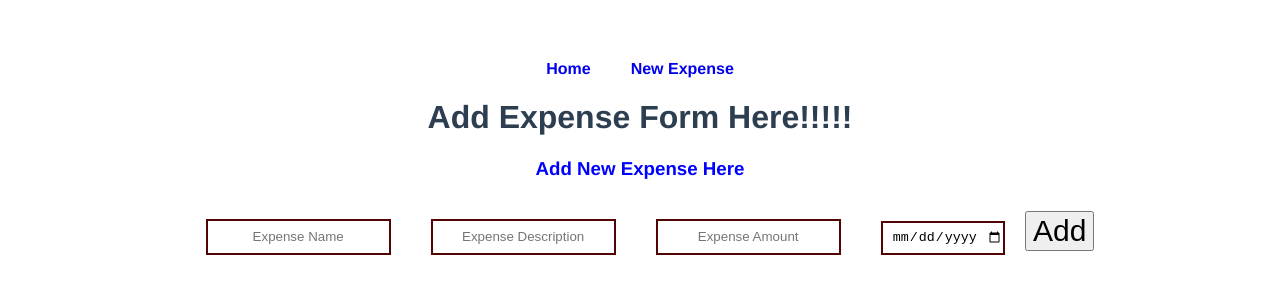
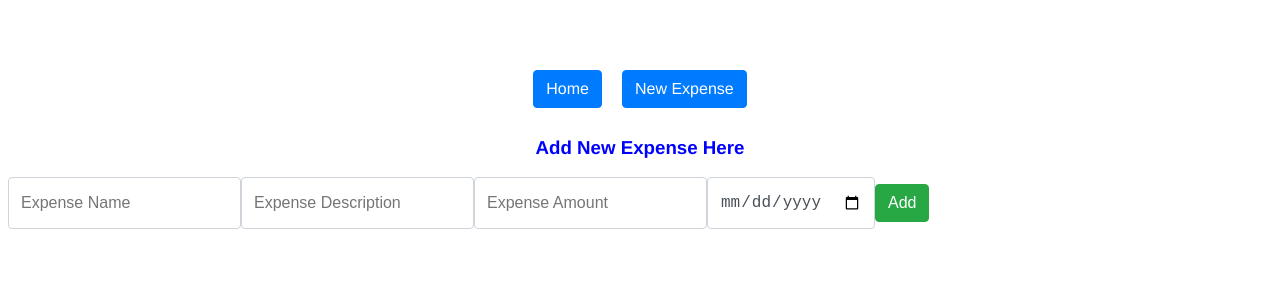
Before and after one commit to beezay/Expense-Tracker, a Vue app in the folder client/: page /add in a window 1280 px wide. Shown: the top 300 px of the page. Built offline with nearby package versions, Linux system fonts and the light colour scheme.

Commit message:
Bootstrap applied

```diff
--- a/client/src/App.vue
+++ b/client/src/App.vue
@@ -1,7 +1,7 @@
 <template>
   <div id="app">
-    <router-link to="/" class="link">Home</router-link>
-    <router-link to="/add" class="link">New Expense</router-link>
+    <router-link to="/" class="link btn btn-primary">Home</router-link>
+    <router-link to="/add" class="link btn btn-primary">New Expense</router-link>
 
     <!-- <img alt="Vue logo" src="./assets/logo.png"> -->
     <router-view />
@@ -26,8 +26,39 @@ export default {
   margin-top: 60px;
 }
 .link{
+  margin: 10px;
   padding:20px;
   text-decoration: none;
   font-weight: 800;
 }
+/**Button ***/
+.btn {
+  display: inline-block;
+  font-weight: 400;
+  color: #212529;
+  text-align: center;
+  vertical-align: middle;
+  -webkit-user-select: none;
+  -moz-user-select: none;
+  -ms-user-select: none;
+  user-select: none;
+  background-color: transparent;
+  border: 1px solid transparent;
+  padding: 0.375rem 0.75rem;
+  font-size: 1rem;
+  line-height: 1.5;
+  border-radius: 0.25rem;
+  transition: color 0.15s ease-in-out, background-color 0.15s ease-in-out, border-color 0.15s ease-in-out, box-shadow 0.15s ease-in-out;
+}
+.btn-primary {
+  color: #fff;
+  background-color: #007bff;
+  border-color: #007bff;
+}
+
+.btn-primary:hover {
+  color: #fff;
+  background-color: #0069d9;
+  border-color: #0062cc;
+}
 </style>
--- a/client/src/components/AddExpense.vue
+++ b/client/src/components/AddExpense.vue
@@ -1,53 +1,24 @@
 <template>
 <div>
-    <h1>Add Expense Form Here!!!!!</h1>
     <div class="add-expense">
       <h3 class="add-heading">Add New Expense Here</h3>
-      <form @submit.prevent="createExpense" method="POST">
-      <input type="text" id="create-expense" class="input" v-model="expensename" placeholder="Expense Name" required>
-      <input type="text" id="create-expense"  class="input" v-model="expensedescrption" placeholder="Expense Description">
-      <input type="text" id="create-expense" class="input" v-model="expenseamount" placeholder="Expense Amount" required>
-      <input type="date" id="create-expense" class="input" v-model="dateofexpense" placeholder="Expense Date" required>
-      <button type="submit" class="button">Add</button>
+      <form @submit.prevent="createExpense" method="POST" class="form-inline">
+
+    <div class="form-group">
+        <input type="text" id="create-expense" class="form-control" v-model="expensename" placeholder="Expense Name" required>
+    </div>
+    <div class="form-group">
+        <input type="text" id="create-expense"  class="form-control" v-model="expensedescrption" placeholder="Expense Description">
+    </div>
+    <div class="form-group">
+        <input type="text" id="create-expense" class="form-control" v-model="expenseamount" placeholder="Expense Amount" required>
+    </div>
+    <div class="form-group">
+        <input type="date" id="create-expense" class="form-control" v-model="dateofexpense" placeholder="Expense Date" required>
+    </div>
+      <button type="submit" class="btn btn-success">Add</button>
       </form>
     </div>
-    <!--/**
-    <form @submit.prevent="saveContact" method="POST" >
-        <div class="field">
-            <label class="label">First Name</label>
-            <div class="control">
-                <input class="input" type="text" placeholder="First Name" v-model="firstname" required>
-            </div>
-        </div>
-        <div class="field">
-            <label class="label">Last Name</label>
-            <div class="control">
-                <input class="input" type="text" placeholder="Last Name" v-model="lastname" required>
-            </div>
-        </div>
-        <div class="field">
-            <label class="label">Email Address</label>
-            <div class="control">
-                <input class="input" type="email" placeholder="Email Address" v-model="emailaddress" required>
-            </div>
-        </div>
-        <div class="field">
-            <label class="label">Phone Number</label>
-            <div class="control">
-                <input class="input" type="text" placeholder="Phone Number" v-model="phonenumber" required>
-            </div>
-        </div>
-        <div class="field">
-
-            <div class="control">
-                <button type="submit" class="button is-link">Submit</button>
-
-            </div>
-        </div>
-        </form>
-        <a href="/"><button  class="button span is-link">Back</button></a>
-
-    ***/ -->
 </div>
 
 
@@ -109,4 +80,84 @@ input #create-expense{
     align-content: center;
     margin-top:10px;
 }
+/**FORM****/
+.form-inline {
+  display: -ms-flexbox;
+  display: flex;
+  -ms-flex-flow: row wrap;
+  flex-flow: row wrap;
+  -ms-flex-align: center;
+  align-items: center;
+}
+.form-group {
+  margin-bottom: 1rem;
+}
+.form-inline .form-group {
+    display: -ms-flexbox;
+    display: flex;
+    -ms-flex: 0 0 auto;
+    flex: 0 0 auto;
+    -ms-flex-flow: row wrap;
+    flex-flow: row wrap;
+    -ms-flex-align: center;
+    align-items: center;
+    margin-bottom: 0;
+  }
+  .form-control {
+  display: block;
+  width: 100%;
+  height: calc(1.5em + 0.75rem + 2px);
+  padding: 0.375rem 0.75rem;
+  font-size: 1rem;
+  font-weight: 400;
+  line-height: 1.5;
+  color: #495057;
+  background-color: #fff;
+  background-clip: padding-box;
+  border: 1px solid #ced4da;
+  border-radius: 0.25rem;
+  transition: border-color 0.15s ease-in-out, box-shadow 0.15s ease-in-out;
+}
+.form-control-plaintext {
+  display: block;
+  width: 100%;
+  padding: 0.375rem 0;
+  margin-bottom: 0;
+  font-size: 1rem;
+  line-height: 1.5;
+  color: #212529;
+  background-color: transparent;
+  border: solid transparent;
+  border-width: 1px 0;
+}
+/***BUTTON ******/
+.btn {
+  display: inline-block;
+  font-weight: 400;
+  color: #212529;
+  text-align: center;
+  vertical-align: middle;
+  -webkit-user-select: none;
+  -moz-user-select: none;
+  -ms-user-select: none;
+  user-select: none;
+  background-color: transparent;
+  border: 1px solid transparent;
+  padding: 0.375rem 0.75rem;
+  font-size: 1rem;
+  line-height: 1.5;
+  border-radius: 0.25rem;
+  transition: color 0.15s ease-in-out, background-color 0.15s ease-in-out, border-color 0.15s ease-in-out, box-shadow 0.15s ease-in-out;
+}
+.btn-success {
+  color: #fff;
+  background-color: #28a745;
+  border-color: #28a745;
+}
+
+.btn-success:hover {
+  color: #fff;
+  background-color: #218838;
+  border-color: #1e7e34;
+}
 </style>
--- a/client/src/components/ExpenseComponent.vue
+++ b/client/src/components/ExpenseComponent.vue
@@ -36,11 +36,15 @@
         <button v-on:click="deleteExpense(expen._id)">Delete</button>
         </div>
         -->
-        <table cellspacing="0">
-          <th>Expense Name</th>
-          <th>Expense Desc</th>
-          <th>Expense Amount</th>
-          <th>Date of Expense</th>
+        <table cellspacing="0" class="table table-bordered">
+          <thead class="thead-light">
+            <tr>
+              <th scope="col">Expense Name</th>
+              <th scope="col">Expense Desc</th>
+              <th scope="col">Expense Amount</th>
+              <th scope="col">Date of Expense</th>
+            </tr>
+          </thead>
           <tr
             v-for="(expen, index) in expense"
             v-bind:item="expen"
@@ -52,8 +56,8 @@
           <td>{{expen.expenseamount}}</td>
           <td>{{expen.dateofexpense}}</td>
 
-          <td><router-link :to="{ name: 'UpdateExpense', params: { id: expen._id }}">Edit</router-link></td>
-          <td><button v-on:click="deleteExpense(expen._id)">Delete</button></td>
+          <td class="btn btn-primary"><router-link :to="{ name: 'UpdateExpense', params: { id: expen._id }}" class="link">Edit</router-link></td>
+          <td><button v-on:click="deleteExpense(expen._id)" class="btn btn-primary">Delete</button></td>
           </tr>
         </table>
 
@@ -102,30 +106,16 @@ export default {
 
       });
       this.sumExpenseAmount = sum;
-      // console.log("test", this.expense, sum, this.sumExpenseAmount);
     } catch (err) {
       this.error = err.message;
     }
   },
   methods: {
-  /**
-   *     async createExpense() {
-      await ExpenseService.insertExpenses(
-        this.expensename,
-        this.expensedescrption,
-        this.expenseamount,
-        this.dateofexpense
-      );
-      this.expense = await ExpenseService.getExpenses();
-    },
-  */
     async deleteExpense(id) {
-      console.log('Delete', id)
       await ExpenseService.deleteExpenses(id);
       this.expense = await ExpenseService.getExpenses();
     },
     async editExpense(id) {
-      console.log('Edit', id)
       await ExpenseService.updateExpenses(id);
       this.expense = await ExpenseService.getExpenses();
     }
@@ -171,4 +161,97 @@ a {
 .total-block{
   background-color: azure;
 }
+/*****  TABLE CSS ***/
+.table {
+  width: 100%;
+  margin-bottom: 1rem;
+  color: #212529;
+}
+
+.table-bordered {
+  border: 1px solid #dee2e6;
+}
+
+.table-bordered th,
+.table-bordered td {
+  border: 1px solid #dee2e6;
+}
+
+.table-bordered thead th,
+.table-bordered thead td {
+  border-bottom-width: 2px;
+}
+
+.table th,
+.table td {
+  padding: 0.75rem;
+  vertical-align: top;
+  border-top: 1px solid #dee2e6;
+}
+
+.table thead th {
+  vertical-align: bottom;
+  border-bottom: 2px solid #dee2e6;
+}
+.table .thead-light th {
+  color: #495057;
+  background-color: #e9ecef;
+  border-color: #dee2e6;
+}
+
+.table-dark {
+  color: #fff;
+  background-color: #343a40;
+}
+
+/**LINK ALERT ***/
+.alert-primary {
+  color: #004085;
+  background-color: #cce5ff;
+  border-color: #b8daff;
+}
+.alert {
+  position: relative;
+  padding: 0.75rem 1.25rem;
+  margin-bottom: 1rem;
+  border: 1px solid transparent;
+  border-radius: 0.25rem;
+}
+/**Button ***/
+.btn {
+  display: inline-block;
+  font-weight: 400;
+  color: #212529;
+  text-align: center;
+  vertical-align: middle;
+  -webkit-user-select: none;
+  -moz-user-select: none;
+  -ms-user-select: none;
+  user-select: none;
+  background-color: transparent;
+  border: 1px solid transparent;
+  padding: 0.375rem 0.75rem;
+  font-size: 1rem;
+  line-height: 1.5;
+  border-radius: 0.25rem;
+  transition: color 0.15s ease-in-out, background-color 0.15s ease-in-out, border-color 0.15s ease-in-out, box-shadow 0.15s ease-in-out;
+}
+.btn-primary {
+  color: #fff;
+  background-color: #007bff;
+  border-color: #007bff;
+}
+
+.btn-primary:hover {
+  color: #fff;
+  background-color: #eb2e6d;
+  border-color: #0062cc;
+}
+/***LINk */
+.link{
+  padding:2px;
+  text-decoration: none;
+  font-weight: 100;
+  color:#fff;
+}
 </style>
```
